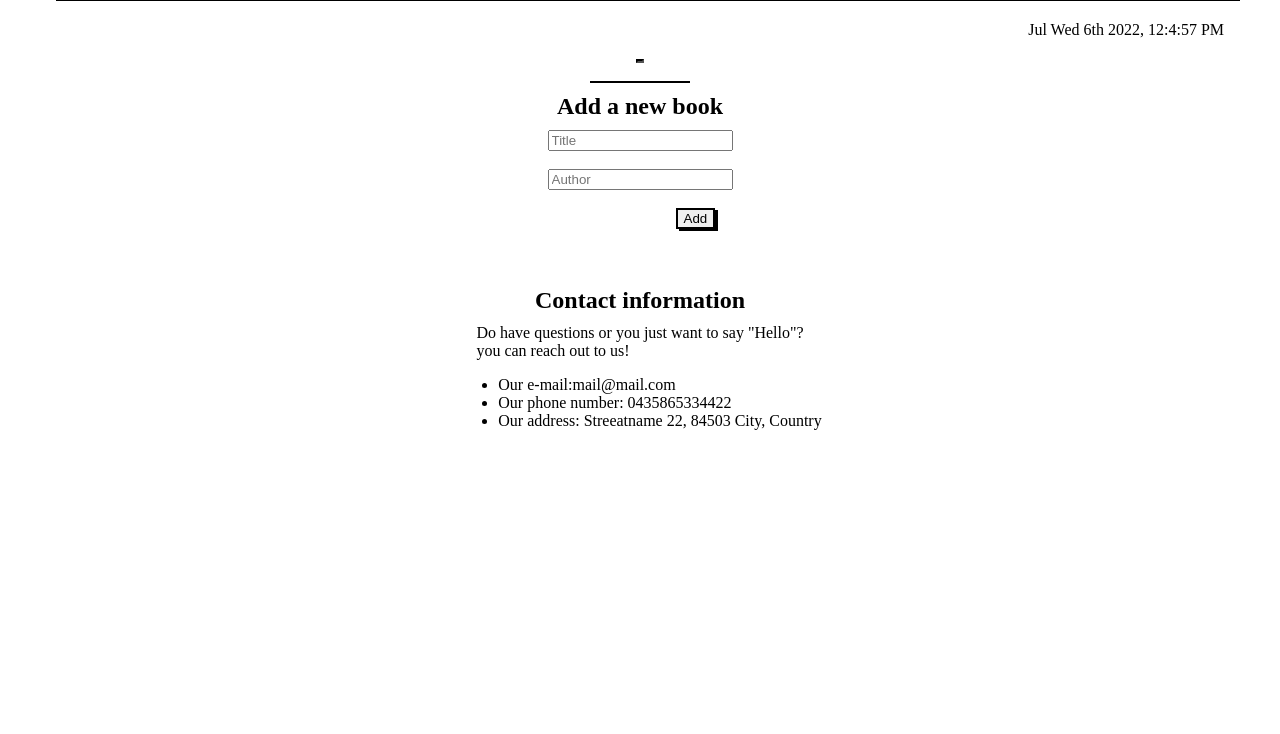
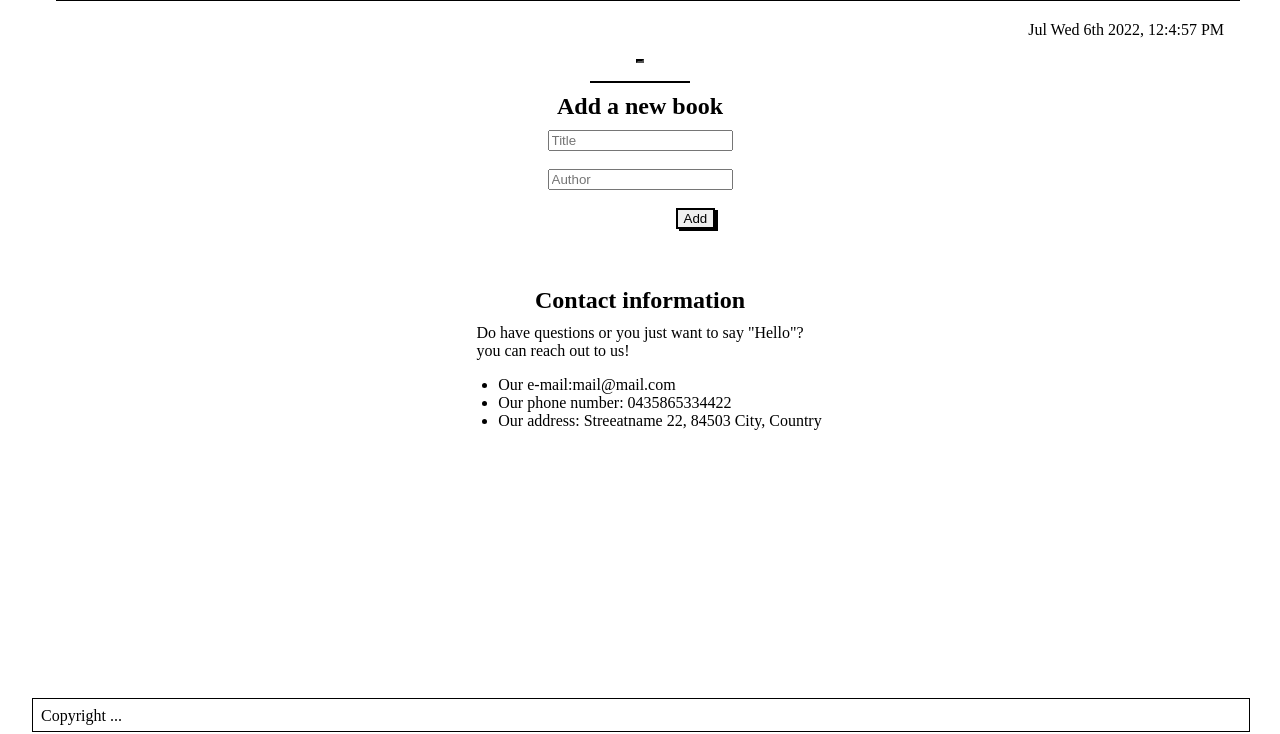
Before and after one commit to Ney2/AwesomeBook, a website: page index.html in a window 1280 px wide. Shown: the part 66-800 px from the top of the page. Drawn offline with Linux system fonts and the light colour scheme.

Commit message:
add footer section

```diff
--- a/css/styles.css
+++ b/css/styles.css
@@ -65,7 +65,8 @@ list-style: none;
     display: flex;
     flex-direction: column;
     justify-items: center;
-    margin: 3rem;
+    margin-top: 3rem;
+    margin-bottom: 10rem;
   }
   .contact p {
     align-self: center;
@@ -74,6 +75,21 @@ list-style: none;
 
   .contact ul {
     align-self: center;
+  }
+
+  .footer {
+    position: fixed;
+    left: 2rem;
+    bottom: 0.1rem;
+    width: 95%;
+    height: 2rem;
+    border: 1px solid rgba(0, 0, 0, 1);
+    background-color: white;
+    text-align: letf;
+  }
+
+  .footer p {
+    margin: 0.5rem;
   }
   /* before */
 
--- a/index.html
+++ b/index.html
@@ -69,6 +69,13 @@
 
     </section>
 
+    <footer>
+        <div class="footer">
+            <p>Copyright ...<br>
+        </div>
+    </footer>
+
+
     <script src="script/script.js"></script>
 
 </body>
```
